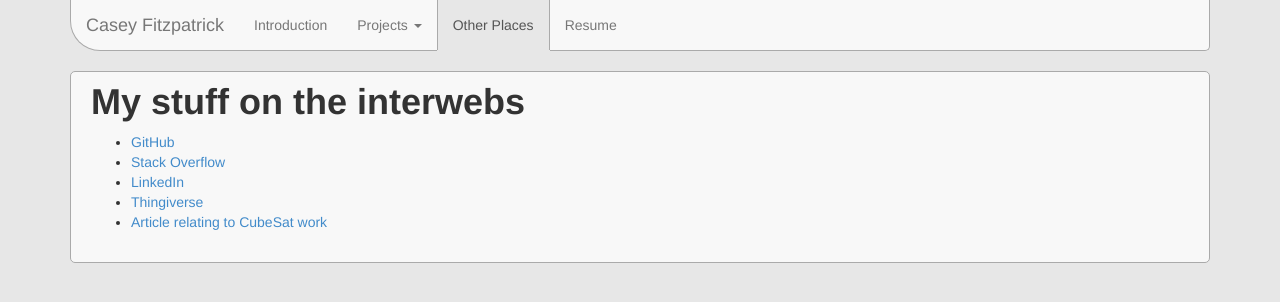
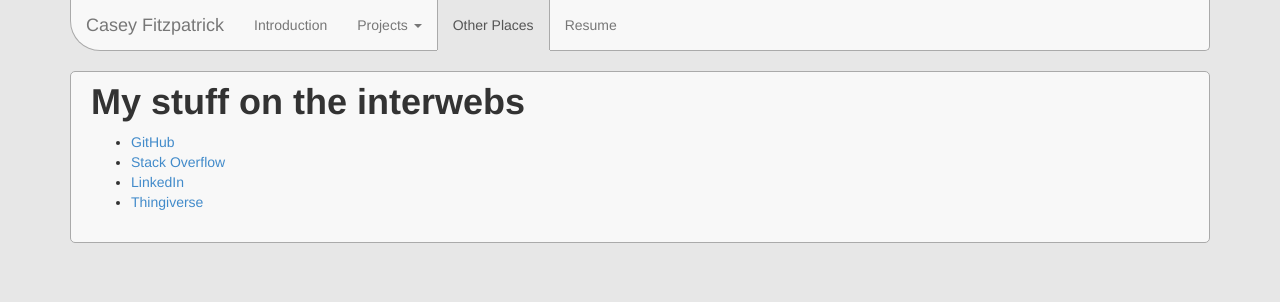
Before and after one commit to kcghost/kcghost.github.io, a Jekyll site: the page built from online_presence.html, in a window 1280 px wide. Shown: the top 302 px of the page. Built offline with Jekyll 4.4.1, drawn with Linux system fonts in a browser that asks for light colours.

Commit message:
rid broken link

```diff
--- a/online_presence.html
+++ b/online_presence.html
@@ -9,6 +9,4 @@ description: A list of web pages that are related to Casey Fitzpatrick
     <li><a href="http://stackoverflow.com/users/2916285/kcghost">Stack Overflow</a></li>
     <li><a href="https://www.linkedin.com/in/caseyfitzpatrick42">LinkedIn</a></li>
     <li><a href="http://www.thingiverse.com/kcghost/about">Thingiverse</a></li>
-
-    <li><a href="http://www.poconorecord.com/apps/pbcs.dll/article?AID=/20091209/FEATURES/912090312/">Article relating to CubeSat work</a></li>
 </ul>
```
